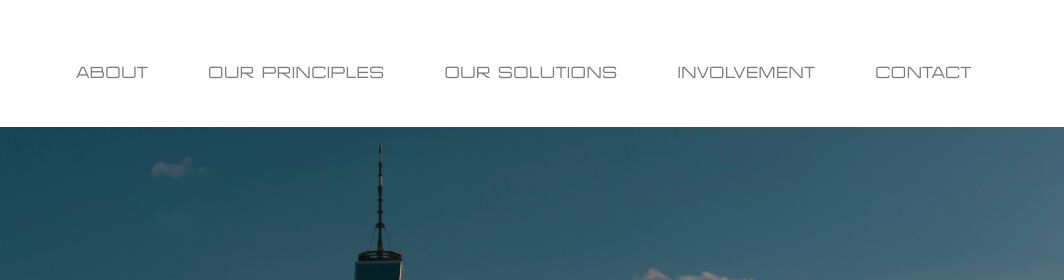
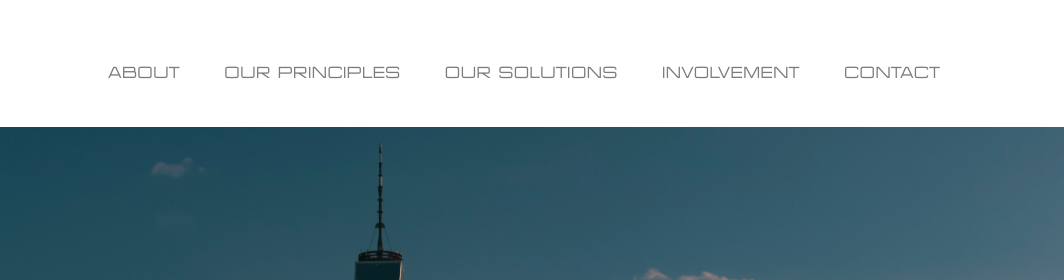
Before and after one commit to bakhtiyor-aminzoda/HC-Media, a plain HTML site: page index.html in a window 1280 px wide. Shown: the top 280 px of the page, 216-1280 px from the left. Drawn offline with nearby package versions, Linux system fonts and the light colour scheme.

Commit message:
fix menu

```diff
--- a/css/style.css
+++ b/css/style.css
@@ -33,10 +33,8 @@
   }
 
   .nav-bar {
-    display: flex;
     margin-top: 50px;
     text-align: center;
-    margin-left: 50px;
   }
 
   .nav-bar a {
@@ -46,9 +44,9 @@
 	  text-decoration: none;
     text-align: center;
     font-style: normal;
+    margin: 20px;
     font-weight: 400;
     font-size: 16px;
-    margin: 30px;
     font-family: 'Radiotechnika';
     color: #7C7C7C;
   }
@@ -77,6 +75,7 @@
 }
 
   .nav-bar li {
+    display: inline;
     text-align: center;
     list-style: none;
   }
@@ -219,6 +218,7 @@
   }
 
   .mate {
+    text-align: center;
     display: flex;
     margin-bottom: 15px;
   }
```
